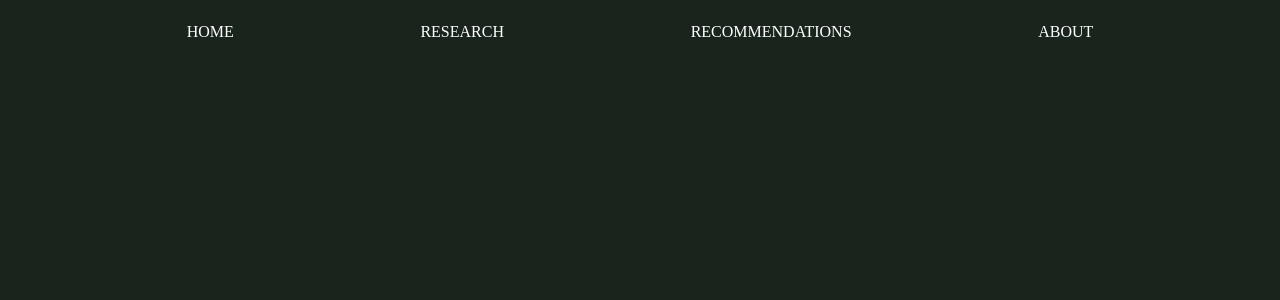
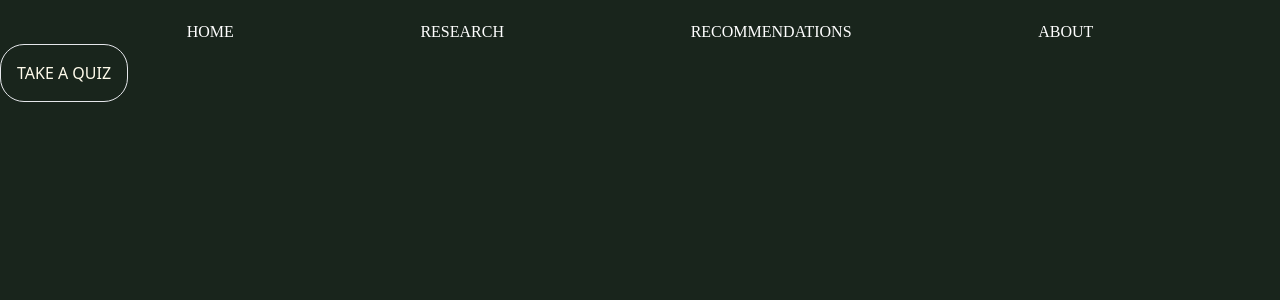
Before and after one commit to Zohaib2421/noorish, a React (Create React App) app: page / in a window 1280 px wide. Shown: the top 300 px of the page. Built offline with nearby package versions, Linux system fonts and the light colour scheme.

Commit message:
Added a button a new colours to the config. You are not able to customize buttons yet, but the button does pop up on the screen. The button is almost styled how it should be. Perhaps a few tweaks are needed.

```diff
--- /dev/null
+++ b/src/components/noorishButton.jsx
@@ -0,0 +1,7 @@
+import React from 'react';
+
+export default function NoorishButton({ text, link, textColor, backgroundColor, borderColor, borderStrength }) {
+    return (
+        <button className='flex rounded-3xl bg-noorishGreen text-almostWhite px-4 py-4 border'> {text} </button>
+    )
+}
--- a/src/hero/index.jsx
+++ b/src/hero/index.jsx
@@ -1,8 +1,14 @@
 import React from 'react'
 import Navbar from './navbar'
+import NoorishButton from '../components/noorishButton'
 
-const navItems = [ 'Home', 'Research', 'Recommendations', 'About' ]
+// const navItems = [ 'Home', 'Research', 'Recommendations', 'About' ]
 
-export default function hero() {
-    return ( <Navbar navItems={navItems}/> )
+export default function Hero() {
+    return (
+        <>
+            <Navbar/>
+            <NoorishButton text='TAKE A QUIZ' textColor='almostWhite' backgroundColor='almostWhite'/>
+        </>
+    )
 }
--- a/src/hero/navbar.jsx
+++ b/src/hero/navbar.jsx
@@ -1,4 +1,4 @@
-export default function navbar(navItems) {
+export default function Navbar() {
     return (
         <div className='flex bg-noorishGreen justify-evenly min-w-full h-fit font-outfit text-white mt'>
                 <a href='' className='mt-5'>HOME</a>
--- a/tailwind.config.js
+++ b/tailwind.config.js
@@ -9,7 +9,8 @@ module.exports = {
       },
       colors:
       {
-        noorishGreen: '#19251C'
+        noorishGreen: '#19251C',
+        almostWhite: '#FFFBEB',
       }
     },
   },
```
